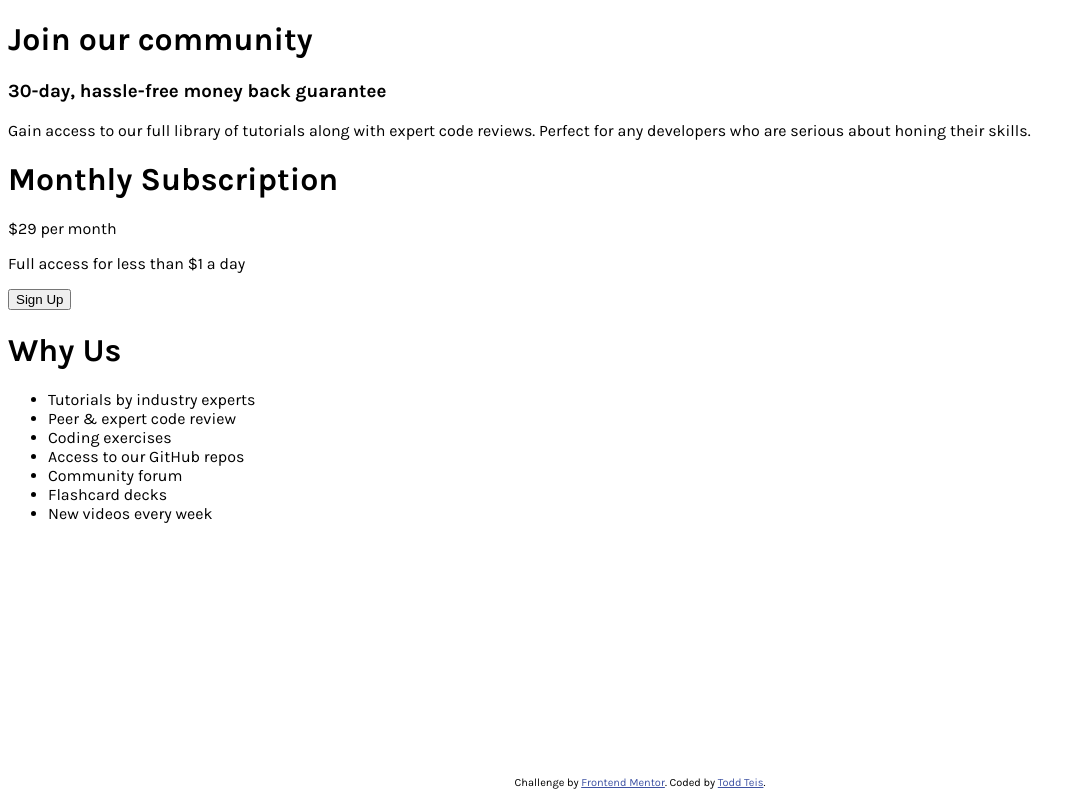
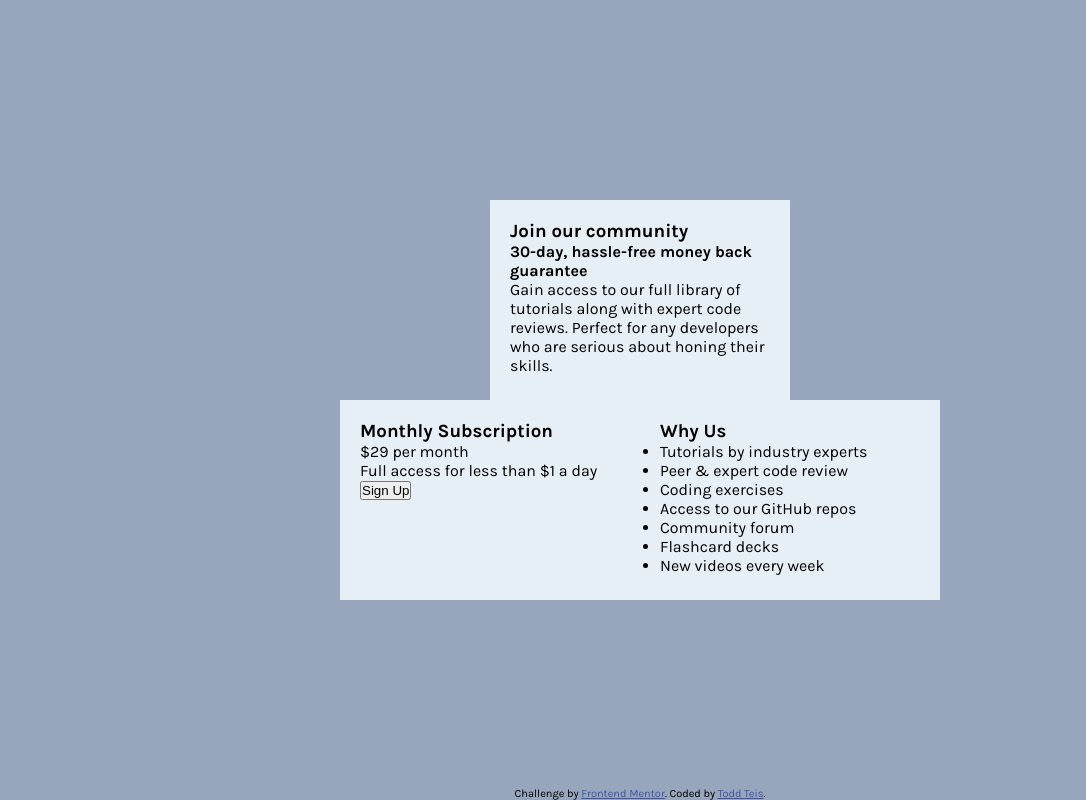
Before and after one commit to toddteis/Single-Price-Grid-Component, a plain HTML site: page index.html in a window 1280 px wide. Shown: the whole page, without its empty margins (0-1086 px from the left). Drawn offline with Linux system fonts and the light colour scheme.

Commit message:
Added flexbox layout.

```diff
--- a/css/styles.css
+++ b/css/styles.css
@@ -6,13 +6,56 @@
 }
  * {
      box-sizing: border-box;
+     margin: 0;
+     padding: 0;
  }
 
  body {
     font-family: 'Karla', sans-serif;
     font-size: 16px;
+    background-color: var(--grayish-blue);
  }
 
+.wrapper {
+    display: flex;
+    justify-content: center;
+    align-items: center;
+    height: 100vh;
+}
+
+ .content {
+    display: flex;
+    flex-direction: column;
+    align-items: center;
+    width: 600px;
+ }
+
+ .header {
+    width: 300px;
+    height: 200px;
+    background-color: var(--light-gray);
+    padding: 20px;
+ }
+
+ .main {
+    display: flex;
+    flex-wrap: wrap;
+    justify-content: center;
+ }
+
+.cta {
+    width: 300px;
+    height: 200px;
+    padding: 20px;
+    background-color: var(--light-gray);
+}
+
+ .about {
+    padding: 20px;
+    width: 300px;
+    height: 200px;
+    background-color: var(--light-gray);
+ }
 
 
 /* FOOTER */
--- a/index.html
+++ b/index.html
@@ -12,21 +12,22 @@
   <style></style>
 </head>
 <body>
+  <div class="wrapper">
     <div class="content">
-    <div>
-      <h1>Join our community</h1>
-      <h3>30-day, hassle-free money back guarantee</h3>
+      <div class="header">
+        <h3>Join our community</h3>
+        <h4>30-day, hassle-free money back guarantee</h4>
         <p>Gain access to our full library of tutorials along with expert code reviews. Perfect for any developers who are serious about honing their skills.</p>
       </div>
-    <div>
-      <div>
-        <h1>Monthly Subscription</h1>
+      <div class="main">
+        <div class="cta">
+          <h3>Monthly Subscription</h3>
           <p><span>$29</span> per month</p>
           <p>Full access for less than $1 a day</p>
           <button>Sign Up</button>
         </div>
-      <div>
-        <h1>Why Us</h1>
+        <div class="about">
+          <h3>Why Us</h3>
           <ul>
             <li>Tutorials by industry experts</li>
             <li>Peer & expert code review</li>
@@ -40,6 +41,8 @@
       </div>
 
     </div>
+  </div>
+
   <footer>
     <p class="attribution">
       Challenge by <a href="https://www.frontendmentor.io?ref=challenge" target="_blank">Frontend Mentor</a>.
```
Lines whose indentation alone changed are shown as unchanged.
